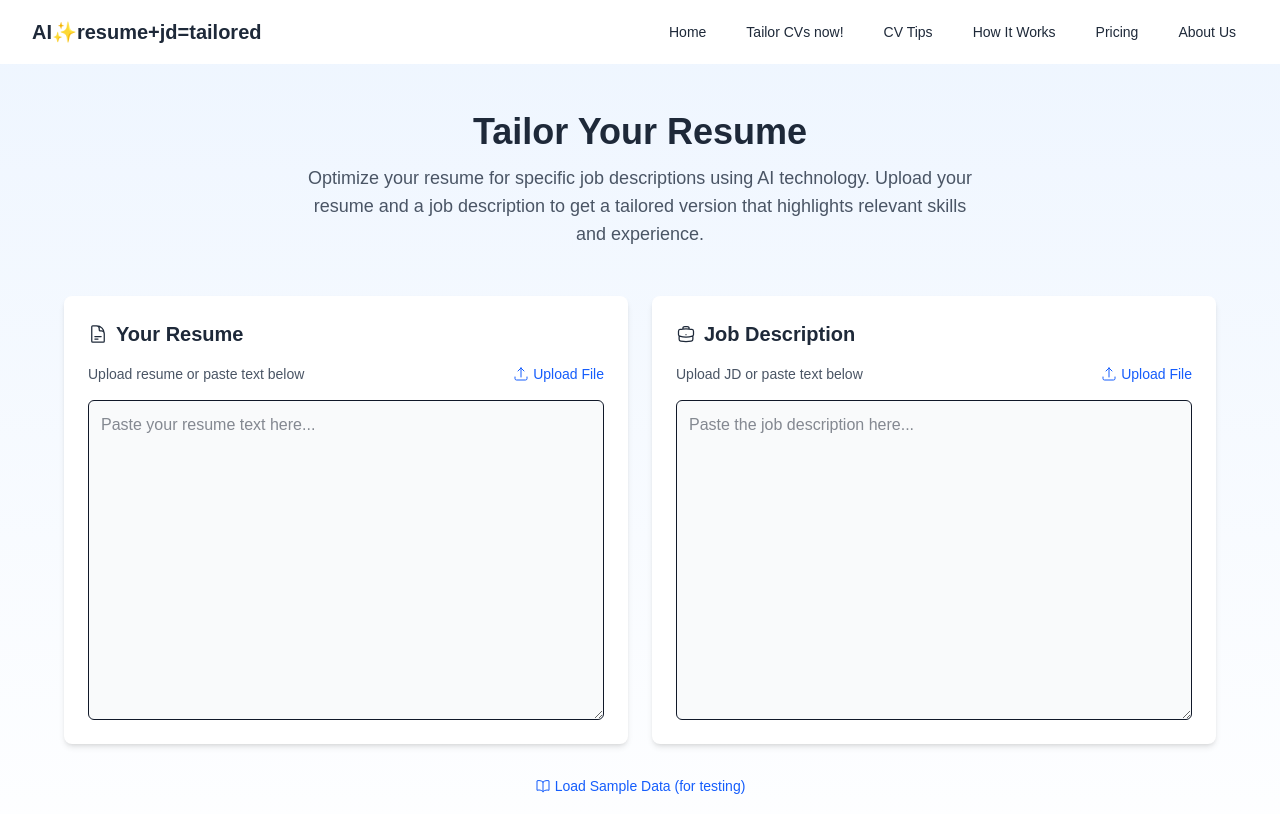
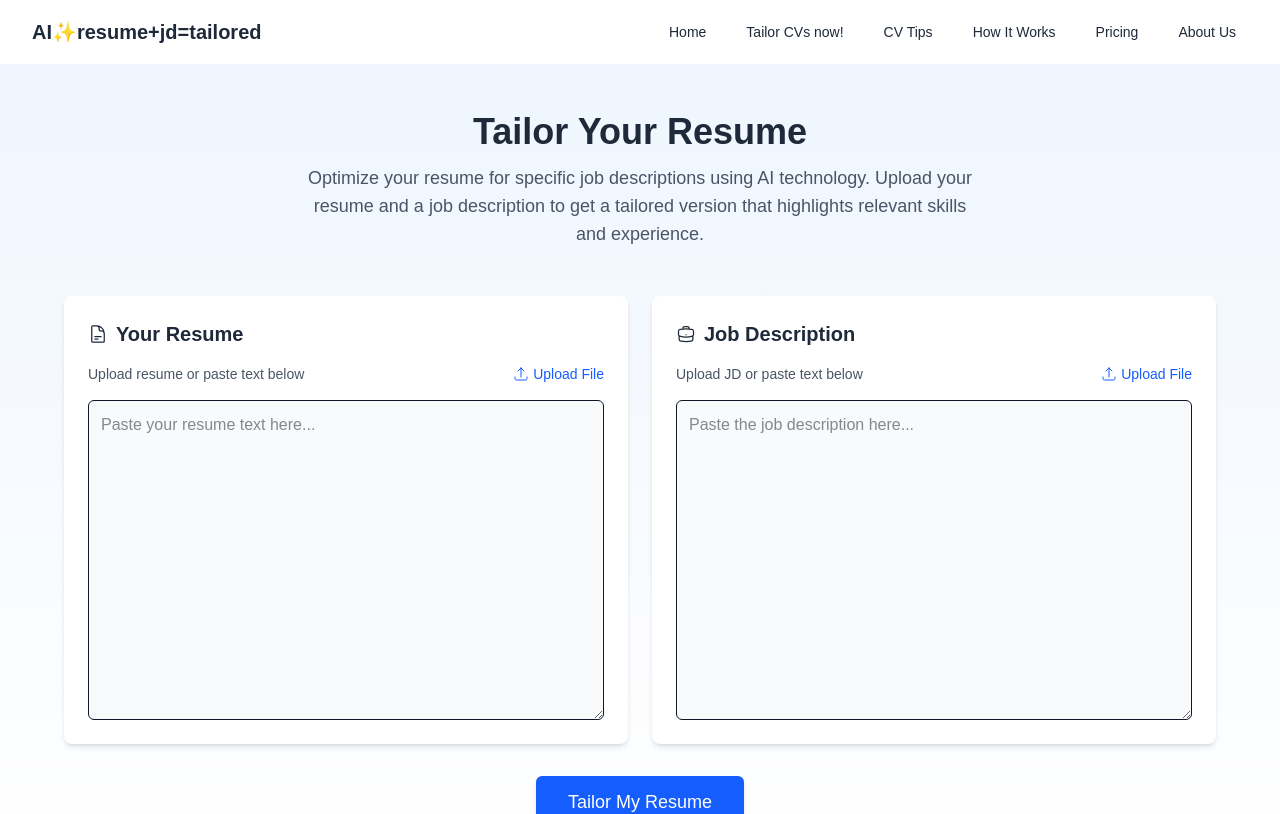
Before and after one commit to vuhung16au/ai-resume-jd-tailored, a Next.js app: page /tailor in a window 1280 px wide. Shown: the top 814 px of the page. Built offline with nearby package versions, Linux system fonts and the light colour scheme.

Commit message:
deleted sample link

```diff
--- a/src/app/tailor/page.tsx
+++ b/src/app/tailor/page.tsx
@@ -1,7 +1,6 @@
 "use client";
 
 import { useState, useRef } from "react";
-import { loadSampleData } from "@/utils/sampleData";
 import { generateResumeDocx } from "@/utils/docxGenerator";
 
 export default function TailorPage() {
@@ -389,25 +388,6 @@ export default function TailorPage() {
               </div>
             </div>
 
-            <div className="flex justify-center mt-4">
-              <button
-                type="button"
-                onClick={() => {
-                  const { resumeText: sampleResumeText, jobDescription: sampleJobDesc } = loadSampleData();
-                  setResumeText(sampleResumeText);
-                  setJobDescription(sampleJobDesc);
-                  setResumeFilename("");
-                  setJdFilename("");
-                }}
-                className="text-sm text-blue-600 hover:text-blue-800 dark:text-blue-400 dark:hover:text-blue-300 flex items-center"
-              >
-                <svg xmlns="http://www.w3.org/2000/svg" fill="none" viewBox="0 0 24 24" strokeWidth={1.5} stroke="currentColor" className="w-4 h-4 mr-1">
-                  <path strokeLinecap="round" strokeLinejoin="round" d="M12 6.042A8.967 8.967 0 0 0 6 3.75c-1.052 0-2.062.18-3 .512v14.25A8.987 8.987 0 0 1 6 18c2.305 0 4.408.867 6 2.292m0-14.25a8.966 8.966 0 0 1 6-2.292c1.052 0 2.062.18 3 .512v14.25A8.987 8.987 0 0 0 18 18a8.967 8.967 0 0 0-6 2.292m0-14.25v14.25" />
-                </svg>
-                Load Sample Data (for testing)
-              </button>
-            </div>
-
             {error && (
               <div className="bg-red-50 dark:bg-red-900/30 text-red-700 dark:text-red-300 p-4 rounded-md">
                 {error}
```
